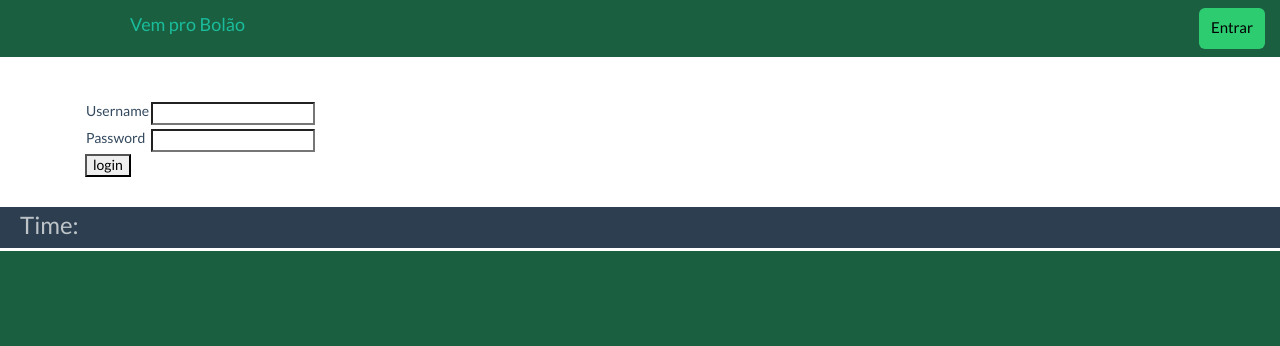
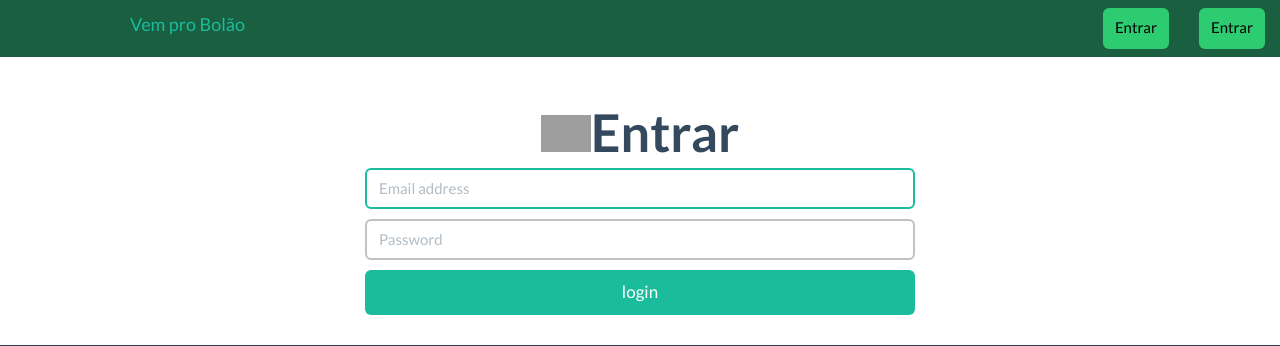
Before and after one commit to sixcodes/api_hackday_21212, a Django app: template apihackday/templates/registration/login.html in a window 1280 px wide. Shown: the top 346 px of the page. Run offline with Django 3.2, Linux system fonts and the light colour scheme; the template is opened without the code that fills it, so the values that code supplies are empty, except form fields; tables that the repository leaves empty hold one stand-in row (values such as "Sample post"); form fields are guessed from the names that the template uses; parts of the project's set-up code (start-up, migrations or seed data) failed here and were passed over; some libraries are stand-ins or nearby versions; grey boxes are pictures that could not be loaded.

Commit message:
ajustes em layout

```diff
--- a/apihackday/templates/base.html
+++ b/apihackday/templates/base.html
@@ -41,6 +41,10 @@
     <div class="container-top">
         <div class="navbar-header">
             <a class="navbar-brand text-white" href="{% url "home" %}">Vem pro Bolão</a>
+
+        </div>
+        <div class="navbar-form navbar-right">
+           <a class="btn btn-success btn-text-black" href="{% url "login" %}">Entrar</a>
         </div>
     {% block menu %}
     {% endblock %}
--- a/apihackday/templates/listar-boloes.html
+++ b/apihackday/templates/listar-boloes.html
@@ -33,7 +33,7 @@
                     <h4><%= bolao.time_2 %></h4>
           </div>
 
-            <div class="col-lg-13 text-center" style="margin-top:10px;">
+            <div class="col-lg-13 text-center" style="margin-top:10px;padding-top: 110px;padding-bottom: 10px;padding-right: 80px;">
                 <a href="http://localhost:8000/bolao/exibir/?id=<%= bolao.id %>" class="btn btn-info">Ver</a>
                 <a href="{% url 'apostarbolao' %}?id=<%= bolao.id %>" class="btn btn-success">Apostar</a>
                 <a href="{% url 'finalizarbolao' %}?id=<%= bolao.id %>" class="btn btn-danger">Finalizar</a>
--- a/apihackday/templates/registration/login.html
+++ b/apihackday/templates/registration/login.html
@@ -2,8 +2,8 @@
 
 {% block container %}
 
-{% if form.errors %}
-<p>Your username and password didn't match. Please try again.</p>
+<!-- {% if form.errors %} -->
+<!-- <p>Your username and password didn't match. Please try again.</p>
 {% endif %}
 
 <form method="post" action="{% url 'login' %}">
@@ -19,8 +19,18 @@
 </tr>
 </table>
 
-<input type="submit" value="login" />
-<input type="hidden" name="next" value="{{ next }}" />
-</form>
+
+</form> -->
+
+<form method="post" action="{% url 'login' %}" class="form-signin text-center" style="max-width: 550px;margin:0 auto">
+	{% csrf_token %}
+        <h2 class="form-signin-heading"><img src="/collect/img/retina.svg" alt="Retina" style="width: 50px;margin-bottom: 10px;">Entrar</h2>
+        <input id="id_username" maxlength="254" name="username" type="text" class="form-control" placeholder="Email address" autofocus="">
+
+        <input id="id_password" maxlength="4096" name="password" type="password" class="form-control" placeholder="Password">
+
+        <input type="submit" value="login" class="btn btn-lg btn-primary btn-block"/>
+		<input type="hidden" name="next" value="{{ next }}" />
+      </form>
 
 {% endblock %}
```
Also changed, not shown: apihackday/templates/menu.html (indentation only).
